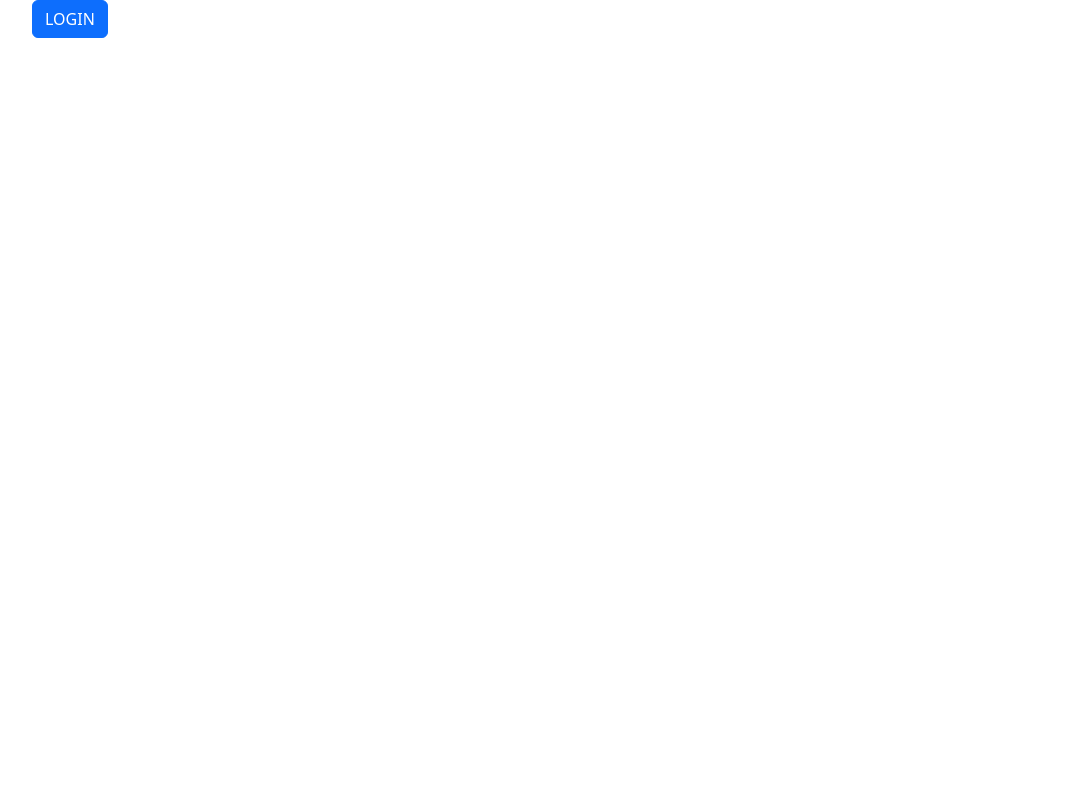
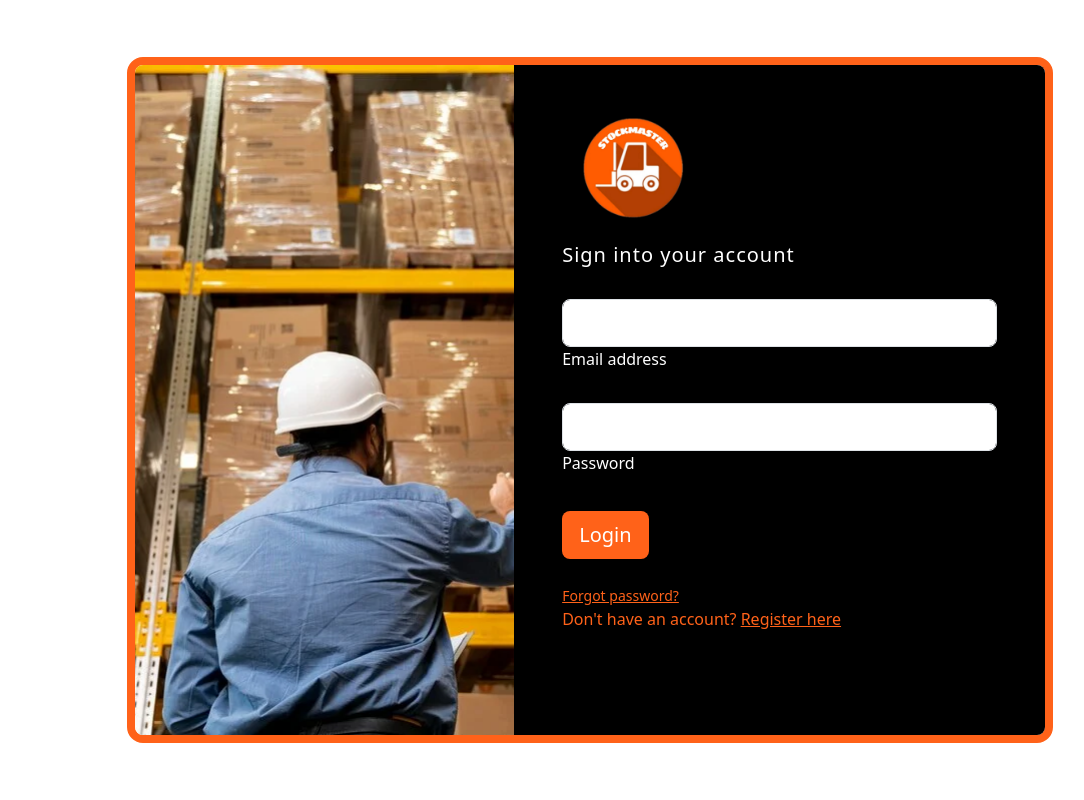
Before and after one commit to SwXiu/stockmaster, a Django app: page /login/ in a window 1280 px wide. Before the commit the part shown is almost empty. Shown: the whole page, without its empty margins (50-1134 px from the left). Run offline with Django 5.2, Linux system fonts and the light colour scheme.

Commit message:
login.html v1

```diff
--- a/core/settings.py
+++ b/core/settings.py
@@ -113,6 +113,10 @@ USE_TZ = True
 
 STATIC_URL = 'static/'
 
+STATICFILES_DIRS = [
+    BASE_DIR / "static",
+]
+
 # Default primary key field type
 # https://docs.djangoproject.com/en/5.1/ref/settings/#default-auto-field
 
--- a/templates/login.html
+++ b/templates/login.html
@@ -1,20 +1,128 @@
+{% load static %}
 <!DOCTYPE html>
 <html lang="en">
   <head>
-    <meta charset="UTF-8">
-    <meta name="viewport" content="width=device-width, initial-scale=1.0">
-    <link href="https://cdn.jsdelivr.net/npm/bootstrap@5.3.3/dist/css/bootstrap.min.css" rel="stylesheet" integrity="sha384-QWTKZyjpPEjISv5WaRU9OFeRpok6YctnYmDr5pNlyT2bRjXh0JMhjY6hW+ALEwIH" crossorigin="anonymous">
-    <script src="https://cdn.jsdelivr.net/npm/bootstrap@5.3.3/dist/js/bootstrap.bundle.min.js" integrity="sha384-YvpcrYf0tY3lHB60NNkmXc5s9fDVZLESaAA55NDzOxhy9GkcIdslK1eN7N6jIeHz" crossorigin="anonymous"></script>
+    <meta charset="UTF-8" />
+    <meta name="viewport" content="width=device-width, initial-scale=1.0" />
+    <link
+      href="https://cdn.jsdelivr.net/npm/bootstrap@5.3.3/dist/css/bootstrap.min.css"
+      rel="stylesheet"
+      integrity="sha384-QWTKZyjpPEjISv5WaRU9OFeRpok6YctnYmDr5pNlyT2bRjXh0JMhjY6hW+ALEwIH"
+      crossorigin="anonymous"
+    />
+    <script
+      src="https://cdn.jsdelivr.net/npm/bootstrap@5.3.3/dist/js/bootstrap.bundle.min.js"
+      integrity="sha384-YvpcrYf0tY3lHB60NNkmXc5s9fDVZLESaAA55NDzOxhy9GkcIdslK1eN7N6jIeHz"
+      crossorigin="anonymous"
+    ></script>
     <title>LOGIN</title>
   </head>
   <body>
     {% block content %}
-    <div class="container">
-        <form action="submit" method="post">
+    <section class="vh-100" style="background-color: white">
+      <div class="container py-5 h-100">
+        <div class="row d-flex justify-content-center align-items-center h-100">
+          <div class="col col-xl-10">
+            <div
+              class="card"
+              style="border-radius: 1rem; border: 8px solid #ff6219"
+            >
+              <div class="row g-0">
+                <div class="col-md-6 col-lg-5 d-none d-md-block">
+                  <img
+                    src="{% static 'img/log.webp' %}"
+                    alt="login form"
+                    class="img-fluid"
+                    style="
+                      border-radius: 0.5rem 0 0 0.5rem;
+                      height: 100%;
+                      object-fit: cover;
+                    "
+                  />
+                </div>
+                <div
+                  class="col-md-6 col-lg-7 d-flex align-items-center"
+                  style="
+                    background-color: black;
+                    border-radius: 0 0.5rem 0.5rem 0;
+                  "
+                >
+                  <div class="card-body p-4 p-lg-5 text-white">
+                    <form>
+                      <div class="d-flex align-items-center mb-3 pb-1">
+                        <i
+                          class="fas fa-cubes fa-2x me-3"
+                          style="color: #ff6219"
+                        ></i>
+                        <span class="h1 fw-bold mb-0">
+                          <img
+                            src="{% static 'img/logo.jpeg' %}"
+                            style="
+                              width: 110px;
+                              height: 110px;
+                              object-fit: cover;
+                              border-radius: 50%;
+                            "
+                            alt="Logo"
+                          />
+                        </span>
+                      </div>
 
+                      <h5
+                        class="fw-normal mb-3 pb-3"
+                        style="letter-spacing: 1px"
+                      >
+                        Sign into your account
+                      </h5>
+
+                      <div data-mdb-input-init class="form-outline mb-4">
+                        <input
+                          type="email"
+                          id="form2Example17"
+                          class="form-control form-control-lg"
+                        />
+                        <label class="form-label" for="form2Example17"
+                          >Email address</label
+                        >
+                      </div>
+
+                      <div data-mdb-input-init class="form-outline mb-4">
+                        <input
+                          type="password"
+                          id="form2Example27"
+                          class="form-control form-control-lg"
+                        />
+                        <label class="form-label" for="form2Example27"
+                          >Password</label
+                        >
+                      </div>
+
+                      <div class="pt-1 mb-4">
+                        <button
+                          data-mdb-button-init
+                          data-mdb-ripple-init
+                          class="btn btn-lg btn-block"
+                          style="background-color: #ff6219; color: white;"
+                          type="button"
+                        >
+                          Login
+                        </button>
+                      </div>
+
+                        <a class="small" href="#!" style="color: #ff6219">Forgot password?</a>
+                      <p class="mb-5 pb-lg-2" style="color: #ff6219">
+                        Don't have an account?
+                        <a href="#!" style="color: #ff6219">Register here</a>
+                      </p>
                     </form>
-        <a href="" type="button" class="btn btn-primary">LOGIN</a>
                   </div>
+                </div>
+              </div>
+            </div>
+          </div>
+        </div>
+      </div>
+    </section>
     {% endblock %}
   </body>
 </html>
```
Also changed, not shown: login/views.py (line endings or trailing spaces), static/img/log.webp (added), static/img/log2.jpg (added), static/img/logo.jpeg (added). Lines whose indentation alone changed are shown as unchanged.
